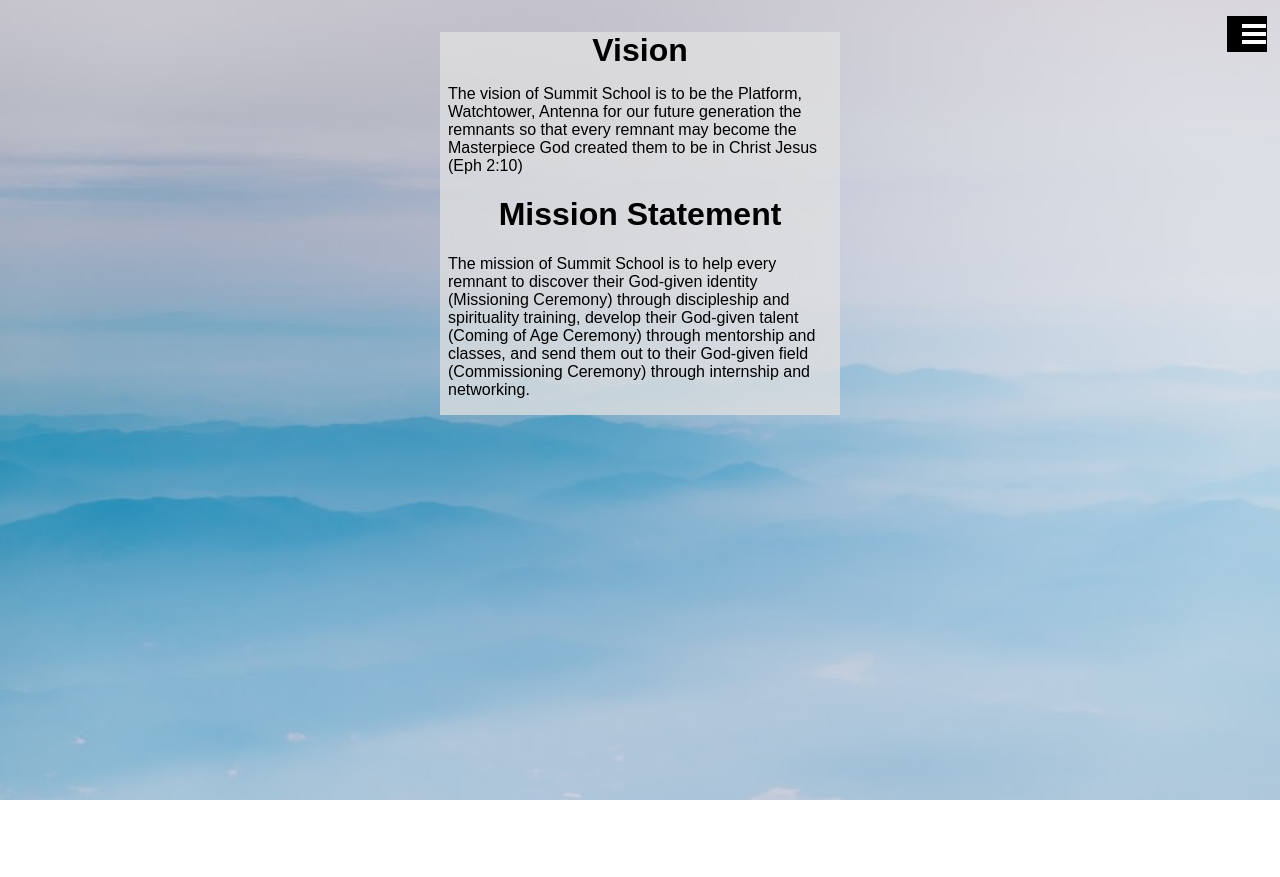
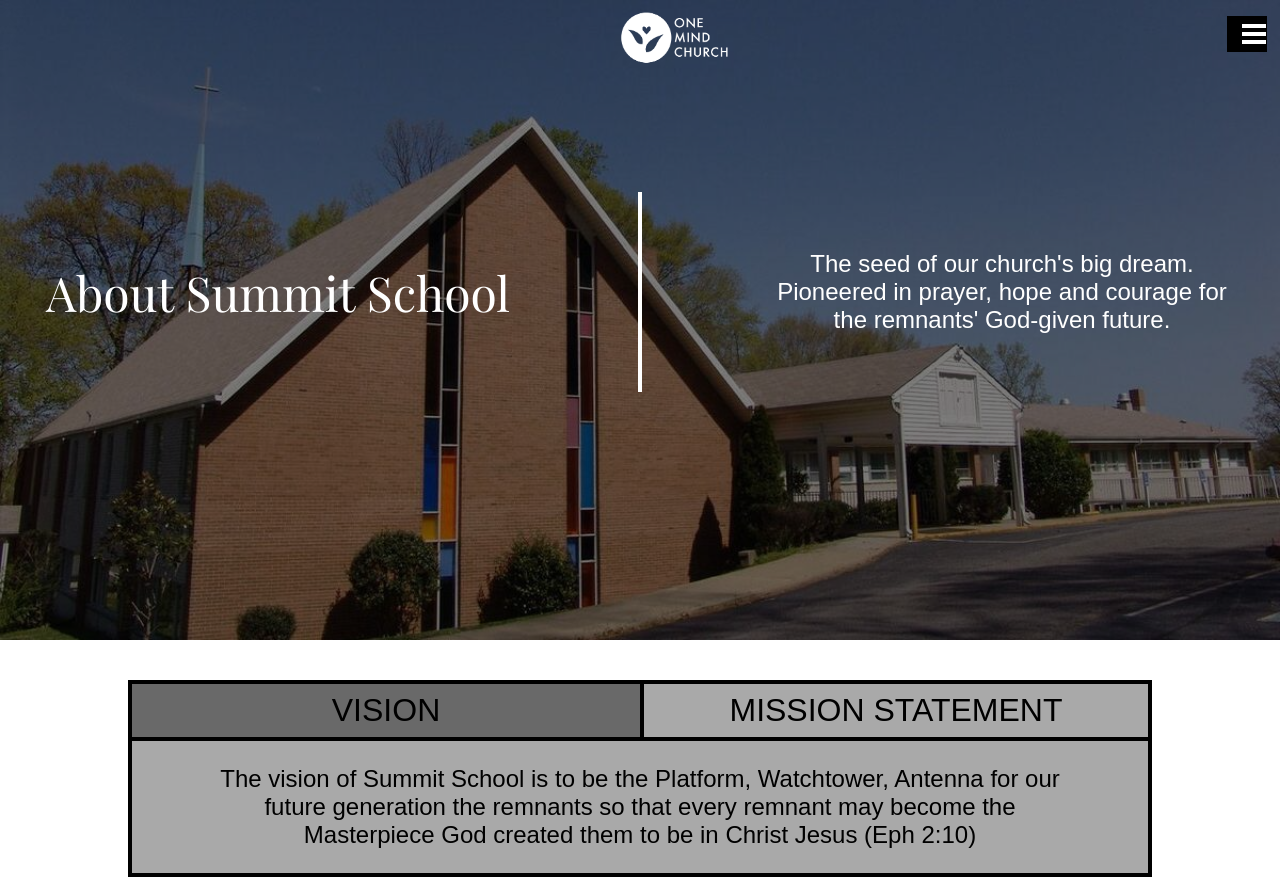
Before and after one commit to jmpark2001/SummitSchool, a React (Create React App) app: page /about in a window 1280 px wide. Before the commit the page ends 800 px from the top, so only its background shows below. Built offline with nearby package versions, Linux system fonts and the light colour scheme; no server answers; a web font is replaced by a local one.

Commit message:
updated about styling

```diff
--- a/src/components/BurgerMenu.js
+++ b/src/components/BurgerMenu.js
@@ -4,7 +4,7 @@
 
 export default function BurgerMenu () {
     return (
-        <div style={{position: "fixed", width: "5vh", height: "4.5vh", backgroundColor: "black", top: "2%", right: "1%"}}>
+        <div style={{position: "fixed", width: "5vh", height: "4.5vh", backgroundColor: "black", top: "2%", right: "1%", zIndex: "10"}}>
             <Menu right>
                 <CustomLink to="/" className="menu-item">HOME</CustomLink>
                 <CustomLink to="/about" className="menu-item">ABOUT</CustomLink>
--- a/src/components/RegistrationForm.js
+++ b/src/components/RegistrationForm.js
@@ -4,7 +4,7 @@
 import Col from 'react-bootstrap/Col'
 import Row from 'react-bootstrap/Row'
 import { db } from "../utils/firebase"
-import { addDoc, collection } from "firebase/firestore"
+import { doc, setDoc } from "firebase/firestore"
 // import 'bootstrap/dist/css/bootstrap.min.css'
 
 function RegistrationForm() {
@@ -52,7 +52,6 @@
         )
         setCheckedState(updateCheckedState)
         let checkedIndices = [...updateCheckedState.keys()].filter(i => updateCheckedState[i])
-        console.log(checkedIndices)
         let updatedClasses = []
         for (let i=0; i<checkedIndices.length; i++) {
             updatedClasses.push(classList[checkedIndices[i]])
@@ -74,32 +73,21 @@
     async function onSubmit(e) {
         e.preventDefault();
         const newForm = {...form}
-        // await fetch("summitschool.onemindchurchorg:5050/record", {
-        //     method: "POST",
-        //     headers: {
-        //         "Content-Type": "application/json",
-        //     },
-        //     body: JSON.stringify(newForm)
-        // })
-        // .catch(error => {
-        //     window.alert(error)
-        //     return
-        // })
-        console.log(atLeastOneCheckboxIsChecked())
         if (!atLeastOneCheckboxIsChecked()) {
             alert("One biblical class is required to submit the form")
         }
         else {
             try {
-                const docRef = await addDoc(collection(db, "registrations"), {
+                await setDoc(doc(db, "registrations", newForm.studentFullName), {
                     ...newForm
                 })
-                console.log("Document written with ID: ", docRef.id)
+                console.log("Document written with ID: ", newForm.studentFullName)
             } catch (e) {
                 console.error("Error addding document: ", e)
             }
             window.alert("You submitted the form")
-            setForm({ studentFullName:  "",
+            setForm({
+                studentFullName: "",
                 parentFullName: "",
                 studentPhoneNumber: 0,
                 parentPhoneNumber: 0,
@@ -115,18 +103,6 @@
         }
     }
 
-
-
-    // const submitForm = (e) => {
-    //     e.preventDefault()
-    //     console.log(e)
-    //     if (!atLeastOneCheckboxIsChecked()) {
-    //         alert("One biblical class is required to submit the form")
-    //     }
-    //     const formData = new FormData(e.target)
-    //     const payload = Object.fromEntries(formData)
-    //     console.log({payload})
-    // }
 
     return (
         <div className="registrationWholePageDiv">
--- a/src/css/styles.css
+++ b/src/css/styles.css
@@ -317,16 +317,73 @@
     margin-right: .75vh;
 }
 
+.aboutPage {
+    display: flex;
+    flex-direction: column;
+}
+
+.aboutBanner {
+    position: relative;
+    display: flex;
+    justify-content: center;
+    height: 80vh;
+    background-color: rgba(0, 0, 0, .5);
+}
+
+.aboutBanners {
+    flex-shrink: 0;
+    min-width: 100%;
+    min-height: 100%;
+    z-index: -1;
+    mix-blend-mode: multiply;
+}
+
+.aboutLogo {
+    position: absolute;
+    width: 15vh;
+    height: 10vh;
+    z-index: 1;
+    top: 0%;
+    left: 48%;
+}
+
+.visionMission {
+    width: 80%;
+    background-color: rgba(169, 169, 169);
+    height: fit-content;
+    margin: 5vh auto 0 auto;
+    border: .5vh solid black;
+}
+
+.visionMissionTitles {
+    display: flex;
+    flex-direction: row;
+    width: 100%;
+    margin: 0;
+}
+
+.visionMissionTitle {
+    width: 50%;
+    height: 100%;
+    font-size: 4vh;
+    border-bottom: .5vh solid black;
+    padding: 1vh 0;
+}
+
+.unbuttonize {
+    background-color: transparent;
+    border: none;
+    margin: 0;
+    padding: 0;
+    text-align: inherit;
+    font: inherit;
+    border-radius: 0;
+    appearance: none;
+  }
+
 .about {
     width: 50vh;
-    background-color: rgba(225,225,225,.75);
     margin-top: 4vh;
-}
-
-.aboutTitle {
-    font-size: 4vh;
-    font-weight: bold;
-    color: black;
 }
 
 .biblicalTitle {
--- a/src/pages/About.js
+++ b/src/pages/About.js
@@ -1,11 +1,57 @@
+import { useState } from "react"
+import omc from "../images/omcChurch.jpg"
+import logo from "../images/OMCLogo.png"
+
 export default function About() {
+    const vision = "The vision of Summit School is to be the Platform, Watchtower, Antenna for our future generation the remnants so that every remnant may become the Masterpiece God created them to be in Christ Jesus (Eph 2:10)"
+    const mission = "The mission of Summit School is to help every remnant to discover their God-given identity (Missioning Ceremony) through discipleship and spirituality training, develop their God-given talent (Coming of Age Ceremony) through mentorship and classes, and send them out to their God-given field (Commissioning Ceremony) through internship and networking."
+    const [text, setText] = useState(vision)
+    const onChangeVision = () => {
+        if (text === mission){
+            setText(vision)
+            document.getElementById("visionTitle").style.backgroundColor = "#696969"
+            document.getElementById("missionTitle").style.backgroundColor = "#A9A9A9"
+        }
+    }
+
+    const onChangeMission = () => {
+        if (text === vision){
+            setText(mission)
+            document.getElementById("missionTitle").style.backgroundColor = "#696969"
+            document.getElementById("visionTitle").style.backgroundColor = "#A9A9A9"
+        }
+    }
+
+
     return (
-        <div className="registrationWholePageDiv" style={{height: "100vh"}}>
-            <div className="about" style={{height: "min-content"}}>
-                <div className="aboutTitle">Vision</div>
-                <p style={{fontSize: "2vh", textAlign: "left", color: "black", marginLeft: "1vh", marginRight: "1vh"}}>The vision of Summit School is to be the Platform, Watchtower, Antenna for our future generation the remnants so that every remnant may become the Masterpiece God created them to be in Christ Jesus (Eph 2:10)</p>
-                <h1 className="aboutTitle">Mission Statement</h1>
-                <p style={{fontSize: "2vh", textAlign: "left", color: "black", marginLeft: "1vh", marginRight: "1vh"}}>The mission of Summit School is to help every remnant to discover their God-given identity (Missioning Ceremony) through discipleship and spirituality training, develop their God-given talent (Coming of Age Ceremony) through mentorship and classes, and send them out to their God-given field (Commissioning Ceremony) through internship and networking.</p>
+        <div className="aboutPage">
+            <div className="aboutBanner">
+                <img src={omc} className="aboutBanners" alt=""></img>
+                <img src={logo} className="aboutLogo" alt=""></img>
+                <div style={{display: "flex", flexDirection: "row", justifyContent: "center", position: "absolute", top: "30%", width: "fit-content", height: "25vh"}}>
+                    <p style={{color: "white", width: "60vh", height: "25vh", margin: "0 15vh 0 0", lineHeight: "25vh", fontSize: "6vh"}} className="playfair">About Summit School</p>
+                    <div style={{borderLeft: ".5vh solid white", height: "25vh"}}></div>
+                    <div style={{display: "flex", justifyContent: "center", alignItems: "center", height: "25vh"}}>
+                        <p style={{color: "white", margin: "0 0 0 15vh", fontSize: "3vh", width: "60vh"}}>The seed of our church's big dream. Pioneered in prayer, hope and courage for the  remnants' God-given future.</p>
+                    </div>
+                </div>
+            </div>
+            <div className="visionMission">
+                <div className="visionMissionTitles">
+                    <div id="visionTitle" className="visionMissionTitle" style={{backgroundColor: "#696969"}}>
+                        <button className="unbuttonize" onClick={onChangeVision}>
+                           VISION
+                        </button>
+                    </div>
+                    <div id="missionTitle" className="visionMissionTitle" style={{borderLeft: ".5vh solid black"}}>
+                        <button className="unbuttonize" onClick={onChangeMission}>
+                            MISSION STATEMENT
+                        </button>
+                    </div>
+                </div>
+                <div className="visionMissionText">
+                    <p style={{fontSize: "3vh", textAlign: "center", color: "black", width: "85%", margin: "3vh auto"}}>{text}</p>
+                </div>
             </div>
         </div>
     )
```
Also changed, not shown: src/images/omcChurch.jpg (added). Lines whose indentation alone changed are shown as unchanged.
